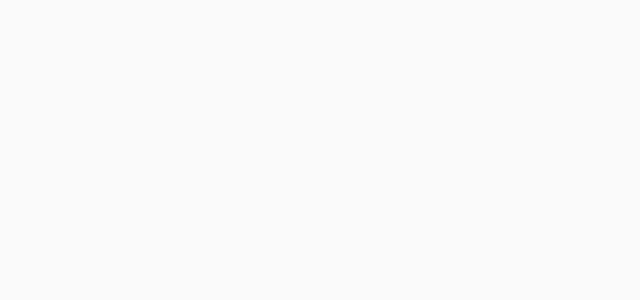
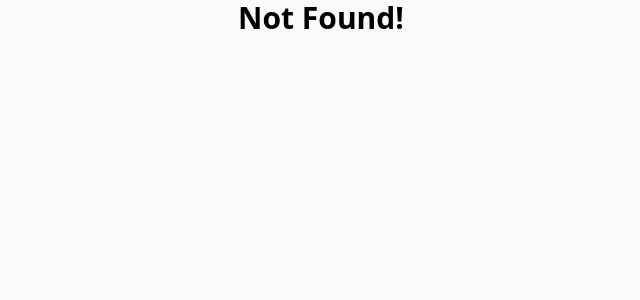
Before and after one commit to tarunfy/instagram-clone, a React (Create React App) app: page / in a window 1280 px wide. Shown: the top 300 px of the page, without its empty margins (319-959 px from the left). Built offline with nearby package versions, Linux system fonts and the light colour scheme.

Commit message:
not found page

```diff
--- a/src/App.js
+++ b/src/App.js
@@ -4,18 +4,18 @@ import * as ROUTES from "./constants/routes";
 
 const Login = lazy(() => import("./pages/Login"));
 const SignUp = lazy(() => import("./pages/Signup"));
+const NotFound = lazy(() => import("./pages/Notfound"));
 
-function App() {
+export default function App() {
   return (
     <Router>
       <Suspense fallback={<p>Loading...</p>}>
         <Switch>
           <Route path={ROUTES.LOGIN} component={Login} />
           <Route path={ROUTES.SIGN_UP} component={SignUp} />
+          <Route component={NotFound} />
         </Switch>
       </Suspense>
     </Router>
   );
 }
-
-export default App;
--- /dev/null
+++ b/src/pages/Notfound.js
@@ -0,0 +1,14 @@
+import { useEffect } from "react";
+
+export default function Notfound() {
+  useEffect(() => {
+    document.title = "Not Found - Instagram";
+  });
+  return (
+    <div className="bg-gray-background">
+      <div className="mx-auto max-w-screen-lg">
+        <p className="text-center font-bold text-3xl">Not Found!</p>
+      </div>
+    </div>
+  );
+}
--- a/src/pages/Signup.js
+++ b/src/pages/Signup.js
@@ -28,7 +28,6 @@ export default function Signup() {
         const createdUserResult = await firebase
           .auth()
           .createUserWithEmailAndPassword(emailAddress, password);
-
         //authentication
         // -> emailAddress & password & username(displayname)
         await createdUserResult.user.updateProfile({
```
